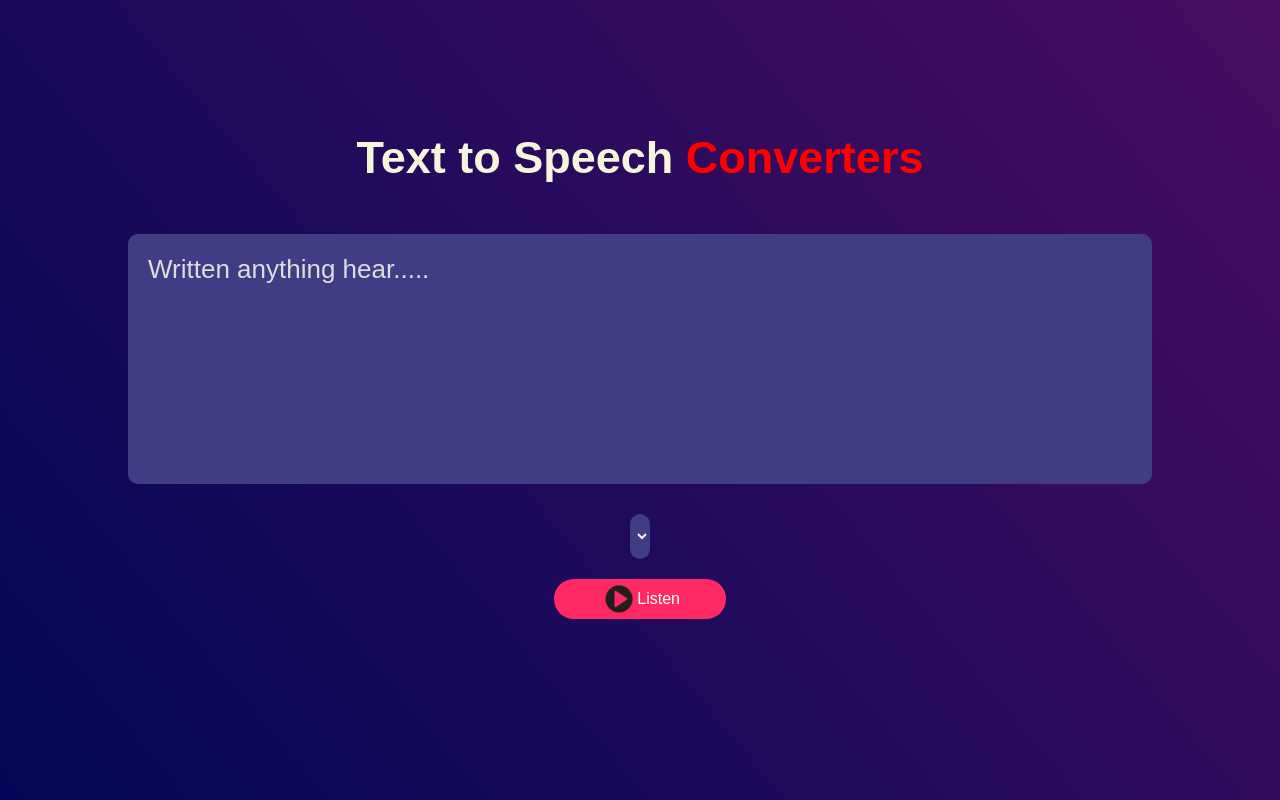
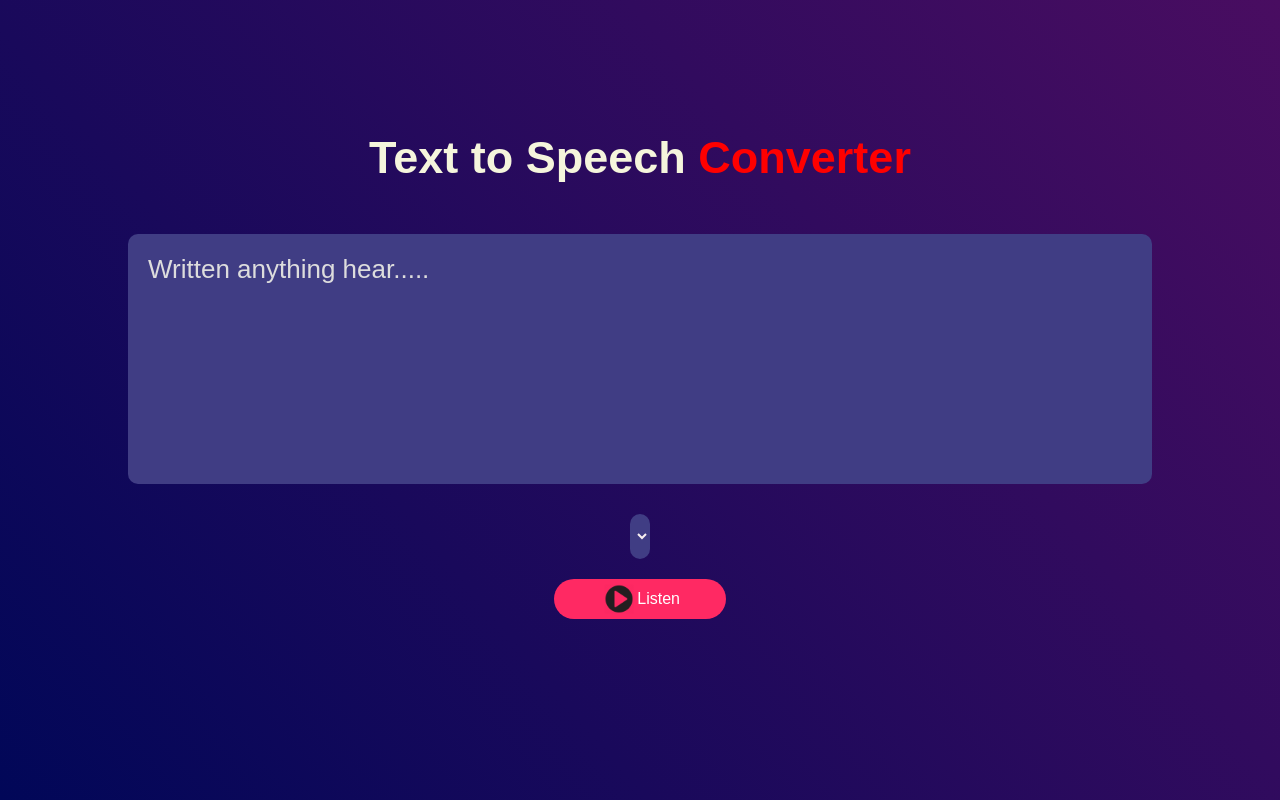
Before and after one commit to AnshuKumar7673/Text-to-speech, a plain HTML site: page index.html in a window 1280 px wide. Drawn offline with Linux system fonts and the light colour scheme.

Commit message:
converts

```diff
--- a/index.html
+++ b/index.html
@@ -9,7 +9,7 @@
 </head>
 <body>
     <div class="hero">
-        <h1>Text to Speech <span>Converters</span> </h1>
+        <h1>Text to Speech <span>Converter</span> </h1>
         <textarea placeholder="Written anything hear....." ></textarea>
         <div class="row">
             <select ></select>
```
